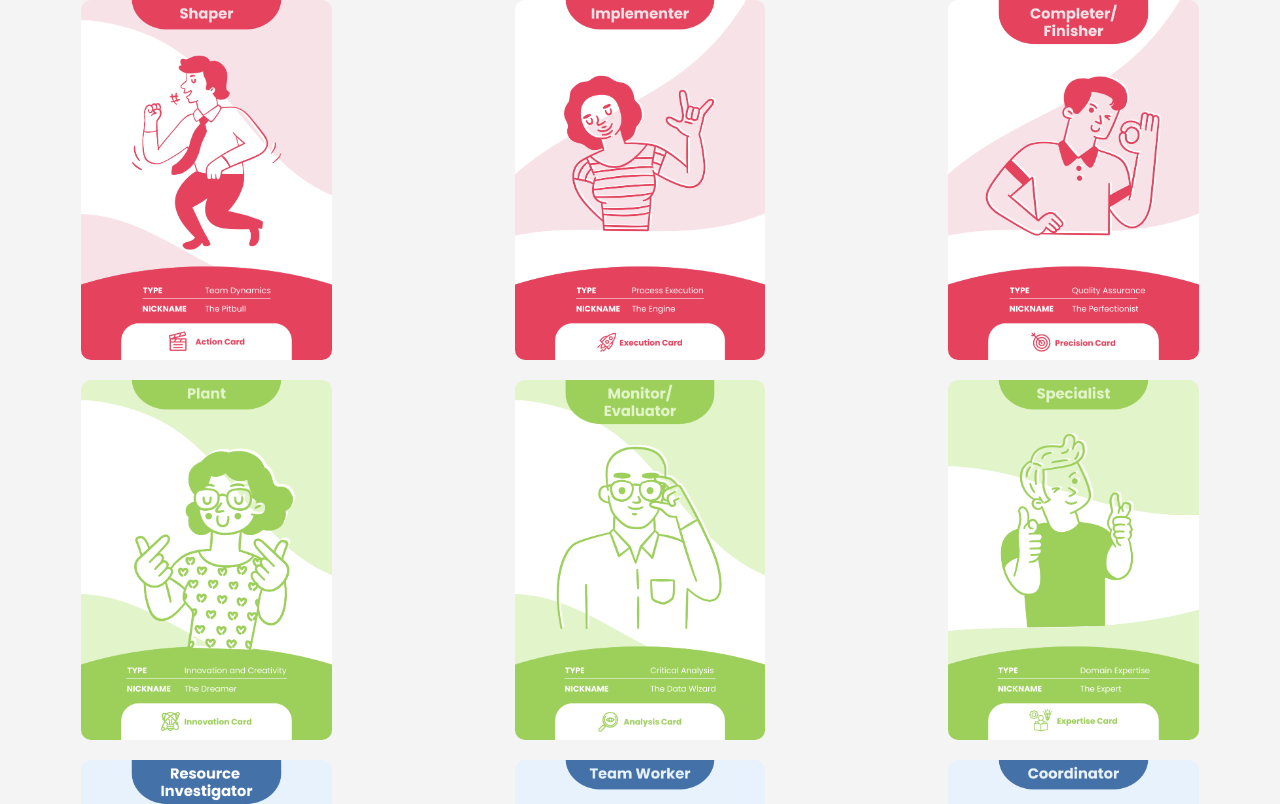
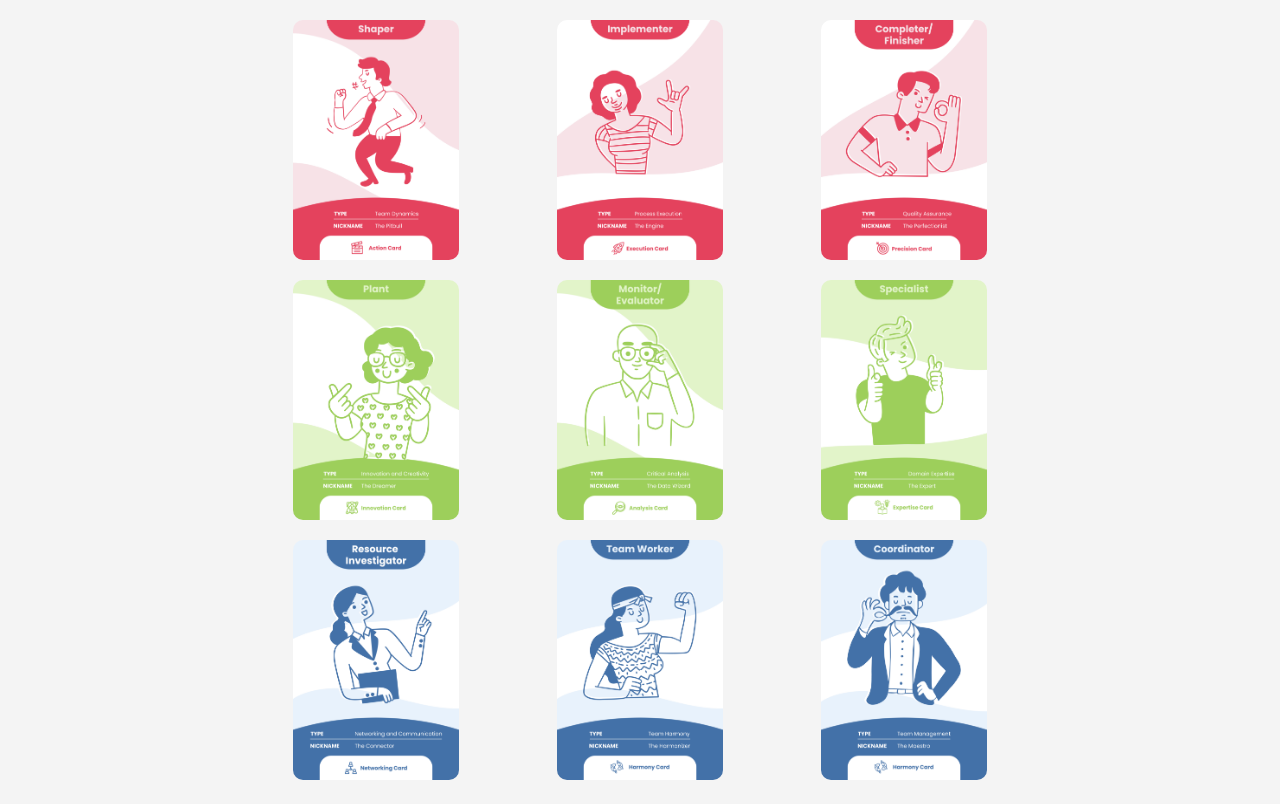
Before and after one commit to louGastardi/belbin_cards, a plain HTML site: page index.html in a window 1280 px wide. Shown: the top 804 px of the page. Drawn offline with Linux system fonts and the light colour scheme.

Commit message:
grid better aligned

```diff
--- a/styles.css
+++ b/styles.css
@@ -11,29 +11,34 @@ body {
 
 .card-container {
     display: flex;
-    flex-wrap: wrap; /* Allows wrapping to multiple rows */
-    justify-content:center;
+    flex-wrap: wrap;
+    justify-content: center;
+    align-items: center;
     gap: 20px;
-    width:100%; /* Full width to allow wrapping */
+    width: 100%;
     max-width: 100vw;
-    max-height: 100vh;
+    padding: 10px;
+    box-sizing: border-box;
 }
 
 .card {
-    width: 30vw;
-    height: 45vh;
+    width: calc(33.333% - 40px);
+    height: calc(100vh / 3 - 40px);
+    max-width: 300px;
     perspective: 1000px;
     position: relative;
-    flex-grow: 1; /* Allow cards to grow to fill the space equally */
+    display: flex;
+    justify-content: center;
+    align-items: center;
 }
 
 .card-inner {
-    position: relative;
     width: 100%;
     height: 100%;
     text-align: center;
     transition: transform 0.8s;
     transform-style: preserve-3d;
+    position: relative;
 }
 
 .card-front, .card-back {
@@ -86,3 +91,18 @@ body {
 .hidden {
     display: none;
 }
+
+
+
+
+@media (min-width: 768px) {
+    .card-container {
+        max-width: 900px;
+        justify-content: center;
+    }
+
+    .card {
+        width: calc(30% - 20px);
+        height: calc((100vh - 80px) / 3); /* Adjust height to fit within the 3 rows */
+    }
+}
```
